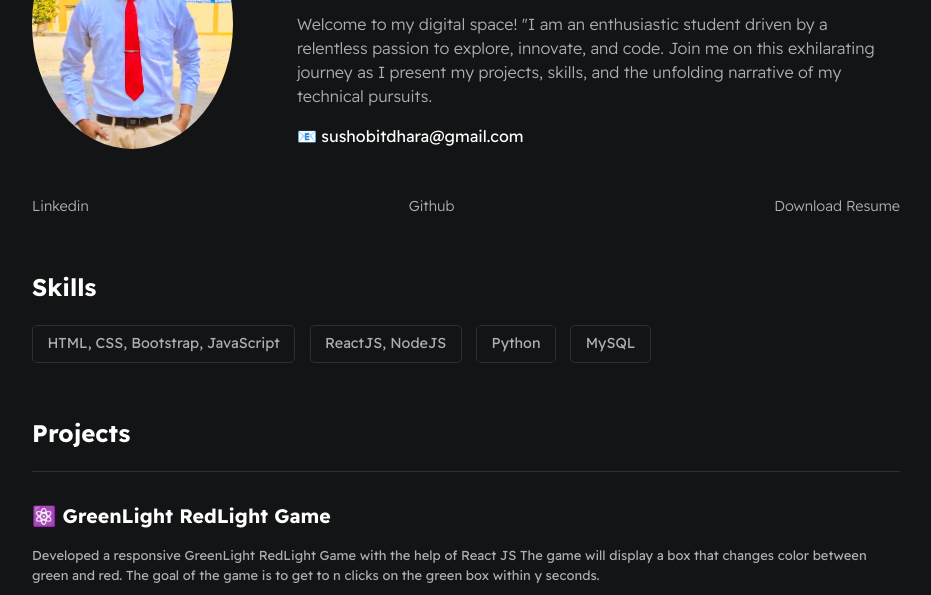
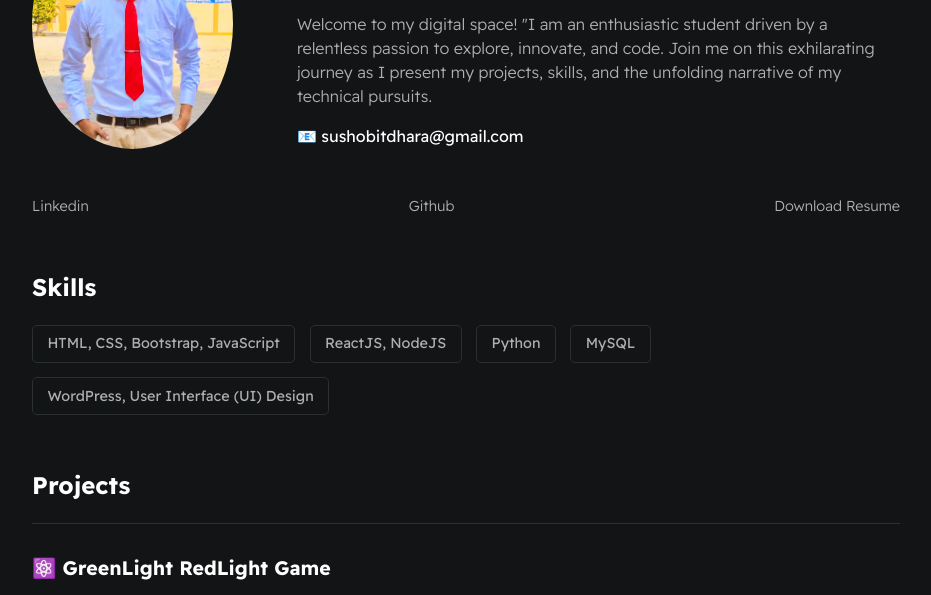
Before and after one commit to sushobit/my_resume, a plain HTML site: page index.html in a window 1280 px wide. Shown: the part 156-751 px from the top of the page, without its empty margins (174-1105 px from the left). Drawn offline with Linux system fonts and the light colour scheme.

Commit message:
Update index.html

```diff
--- a/index.html
+++ b/index.html
@@ -49,6 +49,7 @@
           <div class="card--techstack">
             <span>MySQL</span>
           </div>
+          <div class="card--techstack"><span>WordPress, User Interface (UI) Design</span></div>
         </div>
       </section>
 
```
